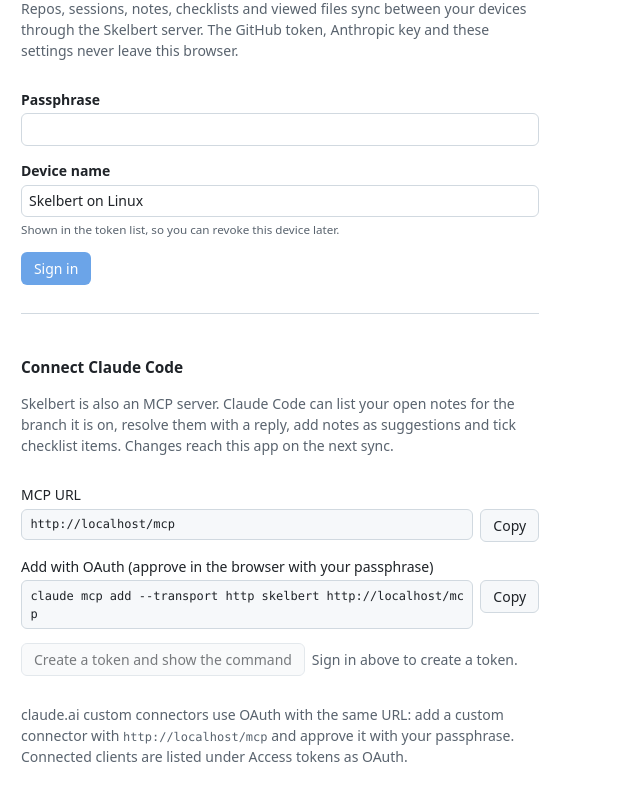
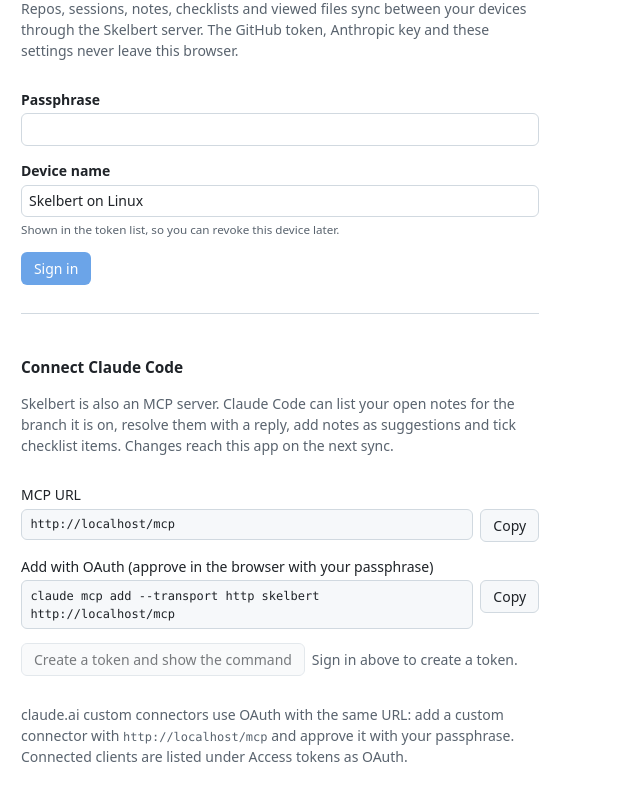
Before and after one commit to charlesabarnes/codeducky, a React (Vite) app: page /settings in a window 1280 px wide. Shown: the part 608-1408 px from the top of the page, without its empty margins (0-640 px from the left). Built offline with nearby package versions, Linux system fonts and the light colour scheme.

Commit message:
Wrap MCP commands at spaces

```diff
--- a/src/features/sync/sync.css
+++ b/src/features/sync/sync.css
@@ -108,6 +108,6 @@
   border: 1px solid var(--border);
   border-radius: 6px;
   background: var(--bg-subtle);
-  word-break: break-all;
+  overflow-wrap: anywhere;
   user-select: all;
 }
```
